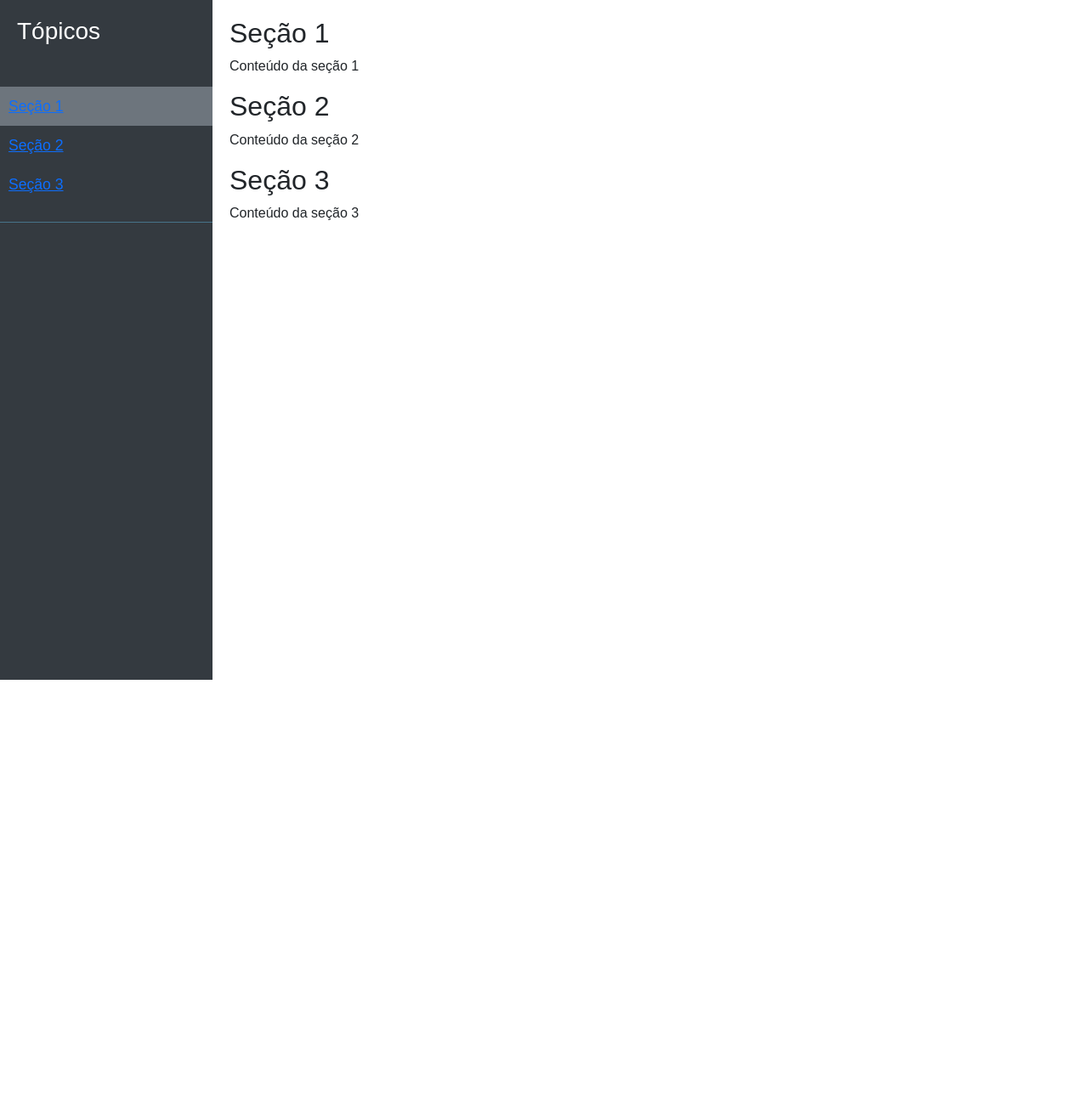
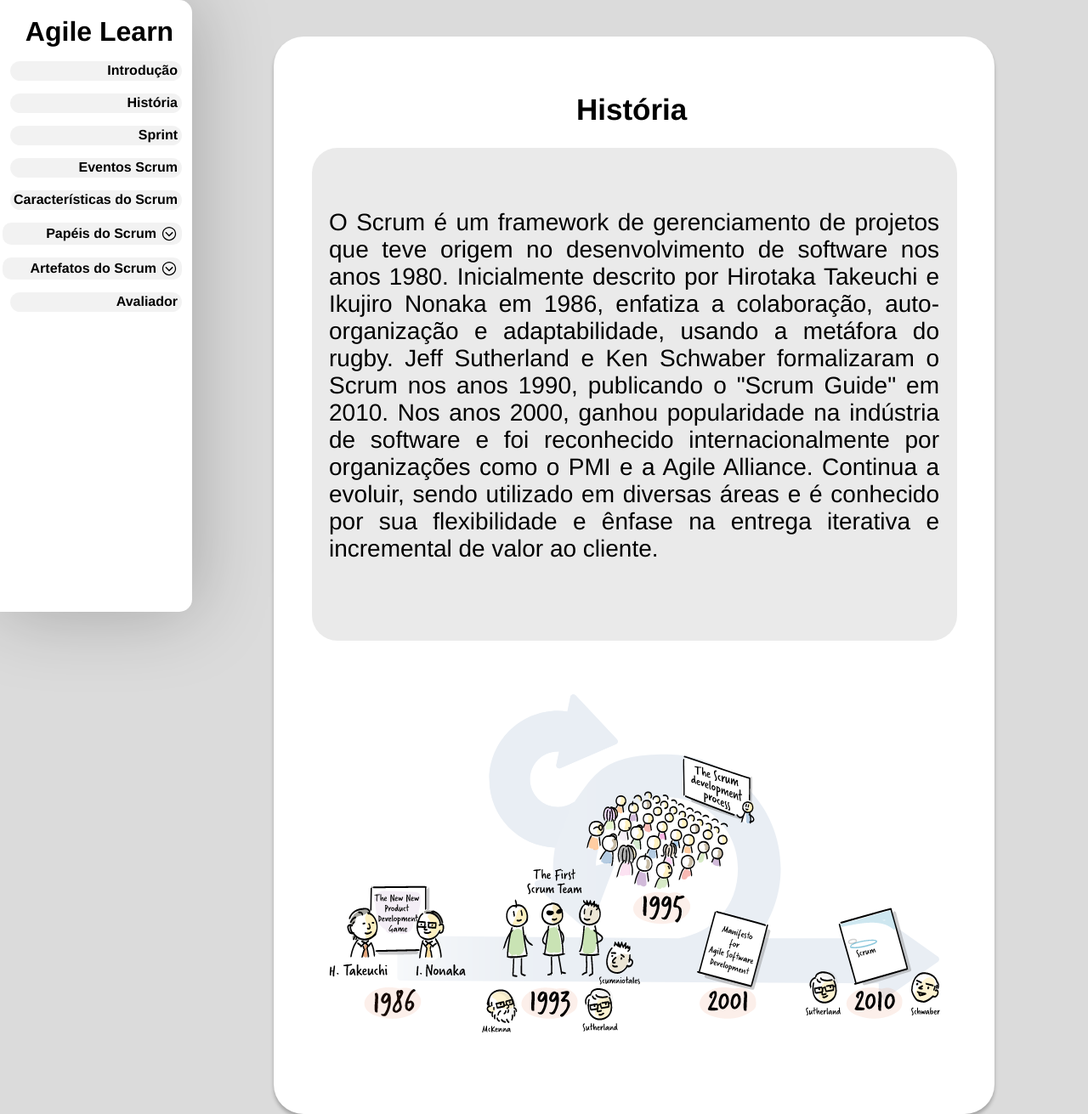
Before and after one commit to martimds/fatec-api-1, a Flask app: page / in a window 1280 px wide. Shown: the whole page at 85% size. Before the commit the page ends 800 px from the top, so only its background shows below. Run offline with Flask 3, Linux system fonts and the light colour scheme.

Commit message:
Setup main page template HTML and CSS

```diff
--- a/src/static/style.css
+++ b/src/static/style.css
@@ -1,62 +1,197 @@
 body {
-  font-family: "Arial", sans-serif;
+  background-color: #DBDBDB;
 }
 
-#sidebar {
-  min-width: 250px;
-  max-width: 250px;
-  background: #343a40;
-  color: #fff;
-  transition: all 0.3s;
-  height: 100%;
-  position: fixed;
-  overflow-y: auto;
+.histria {
+  background-color: #dbdbdb;
+  display: flex;
+  flex-direction: row;
+  justify-content: center;
+  width: 100%;
 }
 
-#sidebar .sidebar-header {
-  padding: 20px;
+.histria .div {
+  background-color: #dbdbdb;
+  width: 1280px;
+  height: 720px;
+  position: relative;
 }
 
-#sidebar ul.components {
-  padding: 20px 0;
-  border-bottom: 1px solid #47748b;
+.histria .contedos-historia {
+  position: absolute;
+  width: 848px;
+  height: 1268px;
+  top: 43px;
+  left: 322px;
+  background-color: #ffffff;
+  border-radius: 35px;
+  box-shadow: 0px 4px 4px #00000040;
 }
 
-#sidebar ul p {
-  color: #fff;
-  padding: 10px;
+.histria .text-wrapper {
+  position: absolute;
+  height: 42px;
+  top: 66px;
+  left: 356px;
+  font-family: "Inter-ExtraBold", Helvetica;
+  font-weight: 800;
+  color: #000000;
+  font-size: 35px;
+  text-align: center;
+  letter-spacing: 0;
+  line-height: normal;
+  white-space: nowrap;
 }
 
-#sidebar ul li a {
-  padding: 10px;
-  font-size: 1.1em;
-  display: block;
-  transition: all 0.3s;
+.histria .content-variant {
+  position: absolute;
+  width: 784px;
+  height: 518px;
+  top: 255px;
+  left: 32px;
+  border-radius: 35px 35px 0px 0px;
 }
 
-#sidebar ul li a:hover {
-  background: #868e96;
+.histria .overlap-group {
+  position: relative;
+  width: 759px;
+  height: 580px;
+  top: -124px;
+  left: 13px;
+  background-color: #eaeaea;
+  border-radius: 30px;
 }
 
-#sidebar ul li.active {
-  background: #6d757d;
+.histria .o-scrum-um-framework {
+  position: absolute;
+  width: 718px;
+  height: 435px;
+  top: 72px;
+  left: 20px;
+  font-family: "Inter-Regular", Helvetica;
+  font-weight: 400;
+  color: #000000;
+  font-size: 28px;
+  text-align: justify;
+  letter-spacing: 0;
+  line-height: normal;
 }
 
-#content {
-  margin-left: 250px;
-  padding: 20px;
-  transition: margin 0.3s;
+.histria .history-of {
+  position: absolute;
+  width: 800px;
+  height: 400px;
+  top: 773px;
+  left: 24px;
+  object-fit: cover;
 }
 
-@media (max-width: 768px) {
-  #sidebar {
-    min-width: 100%;
-    max-width: 100%;
-    text-align: center;
-    margin-bottom: 50px;
-  }
+.histria .side-menu {
+  display: flex;
+  flex-direction: column;
+  width: 226px;
+  max-height: 720px;
+  height: 720px;
+  align-items: flex-end;
+  gap: 15px;
+  padding: 20px 12px;
+  position: fixed;
+  top: 0;
+  left: 0;
+  background-color: #ffffff;
+  border-radius: 0px 15px 15px 0px;
+  overflow: hidden;
+  box-shadow: 2px 0px 90px #00000040;
+}
 
-  #content {
-    margin-left: 0;
-  }
+.histria .text-wrapper-2 {
+  position: relative;
+  width: 194px;
+  height: 38px;
+  margin-top: -1px;
+  font-family: "Inter-Bold", Helvetica;
+  font-weight: 700;
+  color: #000000;
+  font-size: 32px;
+  text-align: center;
+  letter-spacing: 0;
+  line-height: normal;
+  white-space: nowrap;
 }
+
+.histria .div-wrapper {
+  display: flex;
+  align-items: center;
+  justify-content: flex-end;
+  gap: 10px;
+  padding: 3px 5px;
+  position: relative;
+  align-self: stretch;
+  width: 100%;
+  flex: 0 0 auto;
+  background-color: var(--semitransparentbackground);
+  border-radius: 20px;
+}
+
+.histria .text {
+  position: relative;
+  width: fit-content;
+  margin-top: -1px;
+  font-family: "Inter-SemiBold", Helvetica;
+  font-weight: 600;
+  color: #000000;
+  font-size: 16px;
+  text-align: right;
+  letter-spacing: 0;
+  line-height: normal;
+  white-space: nowrap;
+}
+
+.histria .text-2 {
+  margin-left: -4px;
+  position: relative;
+  width: fit-content;
+  margin-top: -1px;
+  font-family: "Inter-SemiBold", Helvetica;
+  font-weight: 600;
+  color: #000000;
+  font-size: 16px;
+  text-align: right;
+  letter-spacing: 0;
+  line-height: normal;
+  white-space: nowrap;
+}
+
+.histria .dropdown-topic {
+  display: flex;
+  width: 211px;
+  align-items: center;
+  justify-content: flex-end;
+  gap: 5px;
+  padding: 3px 5px;
+  position: relative;
+  flex: 0 0 auto;
+  margin-left: -9px;
+  background-color: var(--semitransparentbackground);
+  border-radius: 10px;
+}
+
+.histria .text-wrapper-3 {
+  position: relative;
+  width: fit-content;
+  margin-top: -0.5px;
+  font-family: "Inter-SemiBold", Helvetica;
+  font-weight: 600;
+  color: #000000;
+  font-size: 16px;
+  text-align: right;
+  letter-spacing: 0;
+  line-height: normal;
+  white-space: nowrap;
+}
+
+.histria .arrow-logo {
+  position: relative;
+  width: 20px;
+  height: 20px;
+}
--- /dev/null
+++ b/src/static/styleguide.css
@@ -0,0 +1,10 @@
+:root {
+    --semitransparentbackground: rgba(0, 0, 0, 0.05);
+    --text-font-family: "Inter-Bold", Helvetica;
+    --text-font-weight: 700;
+    --text-font-size: 20px;
+    --text-letter-spacing: 0px;
+    --text-line-height: normal;
+    --text-font-style: normal;
+    --collection-1-done: rgba(255, 0, 0, 0.25);
+  }
--- a/src/templates/index.html
+++ b/src/templates/index.html
@@ -10,37 +10,48 @@
       integrity="sha384-T3c6CoIi6uLrA9TneNEoa7RxnatzjcDSCmG1MXxSR1GAsXEV/Dwwykc2MPK8M2HN"
       crossorigin="anonymous"
     />
-    <link rel="stylesheet" href="static/style.css" />
+    <link rel="stylesheet" href="../static/style.css" /><link rel="stylesheet" href="globals.css" />
+    <link rel="stylesheet" href="../static/styleguide.css" />
+    <link rel="stylesheet" href="../static/style.css" />
   </head>
   <body>
-    <!-- Sidebar -->
-    <nav id="sidebar">
-      <div class="sidebar-header">
-        <h3>Tópicos</h3>
+    <div class="histria">
+      <div class="div">
+        <div class="contedos-historia">
+          <div class="text-wrapper">História</div>
+          <div class="content-variant">
+            <div class="overlap-group">
+              <p class="o-scrum-um-framework">
+                O Scrum é um framework de gerenciamento de projetos que teve origem no desenvolvimento de software nos
+                anos 1980. Inicialmente descrito por Hirotaka Takeuchi e Ikujiro Nonaka em 1986, enfatiza a colaboração,
+                auto-organização e adaptabilidade, usando a metáfora do rugby. Jeff Sutherland e Ken Schwaber
+                formalizaram o Scrum nos anos 1990, publicando o &#34;Scrum Guide&#34; em 2010. Nos anos 2000, ganhou
+                popularidade na indústria de software e foi reconhecido internacionalmente por organizações como o PMI e
+                a Agile Alliance. Continua a evoluir, sendo utilizado em diversas áreas e é conhecido por sua
+                flexibilidade e ênfase na entrega iterativa e incremental de valor ao cliente.
+              </p>
+            </div>
+          </div>
+          <img class="history-of" src="../static/img/history-of-scrum2-1.png" />
+        </div>
+        <div class="side-menu">
+          <div class="text-wrapper-2">Agile Learn</div>
+          <div class="div-wrapper"><div class="text">Introdução</div></div>
+          <div class="div-wrapper"><div class="text">História</div></div>
+          <div class="div-wrapper"><div class="text">Sprint</div></div>
+          <div class="div-wrapper"><div class="text">Eventos Scrum</div></div>
+          <div class="div-wrapper"><div class="text-2">Características do Scrum</div></div>
+          <div class="dropdown-topic">
+            <div class="text-wrapper-3">Papéis do Scrum</div>
+            <img class="arrow-logo" src="../static/img/arrow logo.svg" />
+          </div>
+          <div class="dropdown-topic">
+            <div class="text-wrapper-3">Artefatos do Scrum</div>
+            <img class="arrow-logo" src="../static/img/arrow logo.svg" />
+          </div>
+          <div class="div-wrapper"><div class="text">Avaliador</div></div>
+        </div>
       </div>
-      <ul class="list-unstyled components">
-        <li class="active">
-          <a href="#section1">Seção 1</a>
-        </li>
-        <li>
-          <a href="#section2">Seção 2</a>
-        </li>
-        <li>
-          <a href="#section3">Seção 3</a>
-        </li>
-      </ul>
-    </nav>
-
-    <!-- Conteúdo -->
-    <div id="content">
-      <h2 id="section1">Seção 1</h2>
-      <p>Conteúdo da seção 1</p>
-
-      <h2 id="section2">Seção 2</h2>
-      <p>Conteúdo da seção 2</p>
-
-      <h2 id="section3">Seção 3</h2>
-      <p>Conteúdo da seção 3</p>
     </div>
   </body>
 </html>
```
Also changed, not shown: src/static/img/arrow logo.svg (added), src/static/img/history-of-scrum2-1.png (added).
